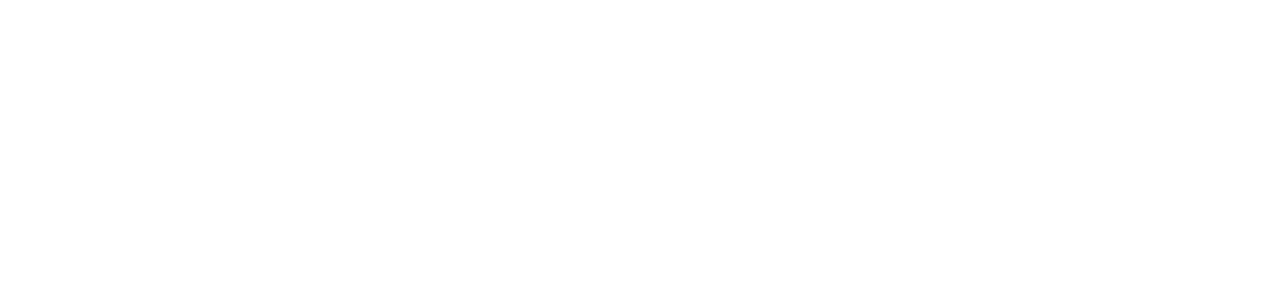
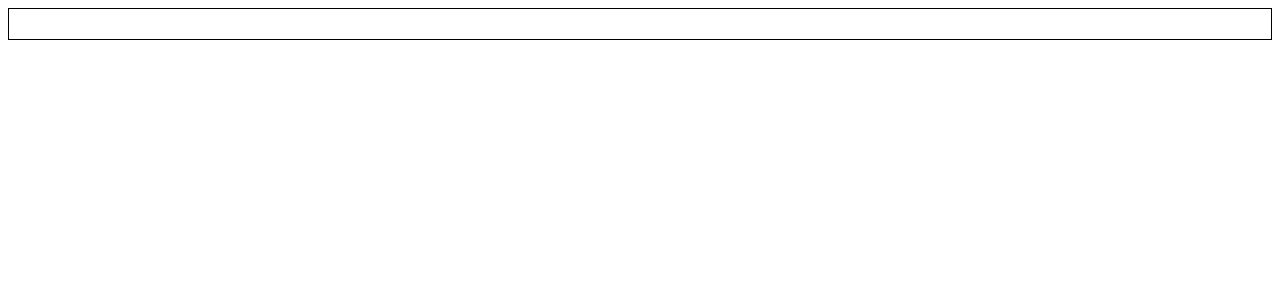
Before and after one commit to whitecat1216/Angular-Official, an Angular app: page / in a window 1280 px wide. Shown: the top 300 px of the page. Built offline with nearby package versions, Linux system fonts and the light colour scheme.

Commit message:
[add]Angularのプロパティバインディングまで完了

```diff
--- a/src/app/app.scss
+++ b/src/app/app.scss
@@ -0,0 +1,4 @@
+div {
+  border: 1px solid black;
+  min-height: 30px;
+}
```
Also changed, not shown: src/app/app.ts (+5 -5 lines).
